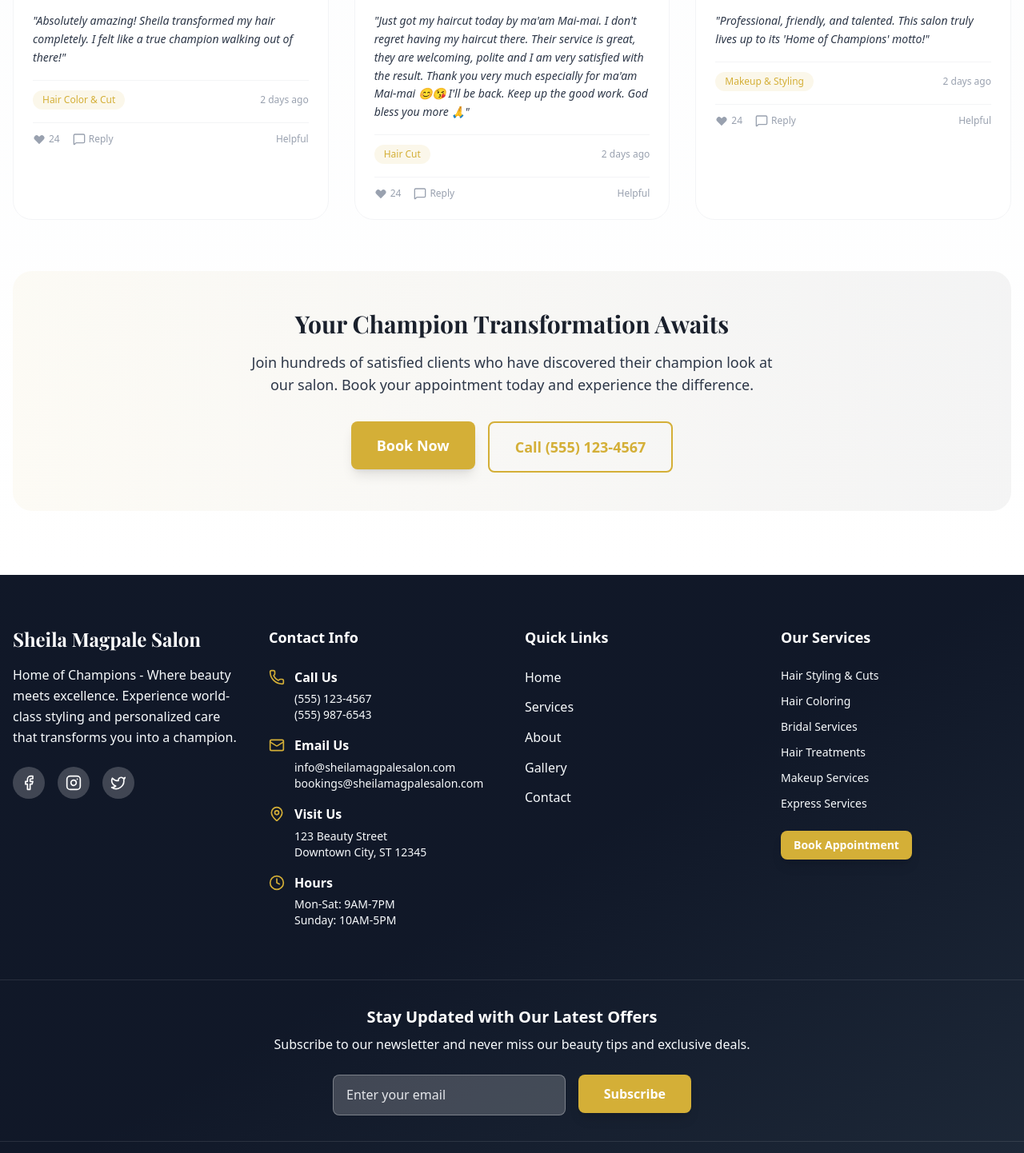
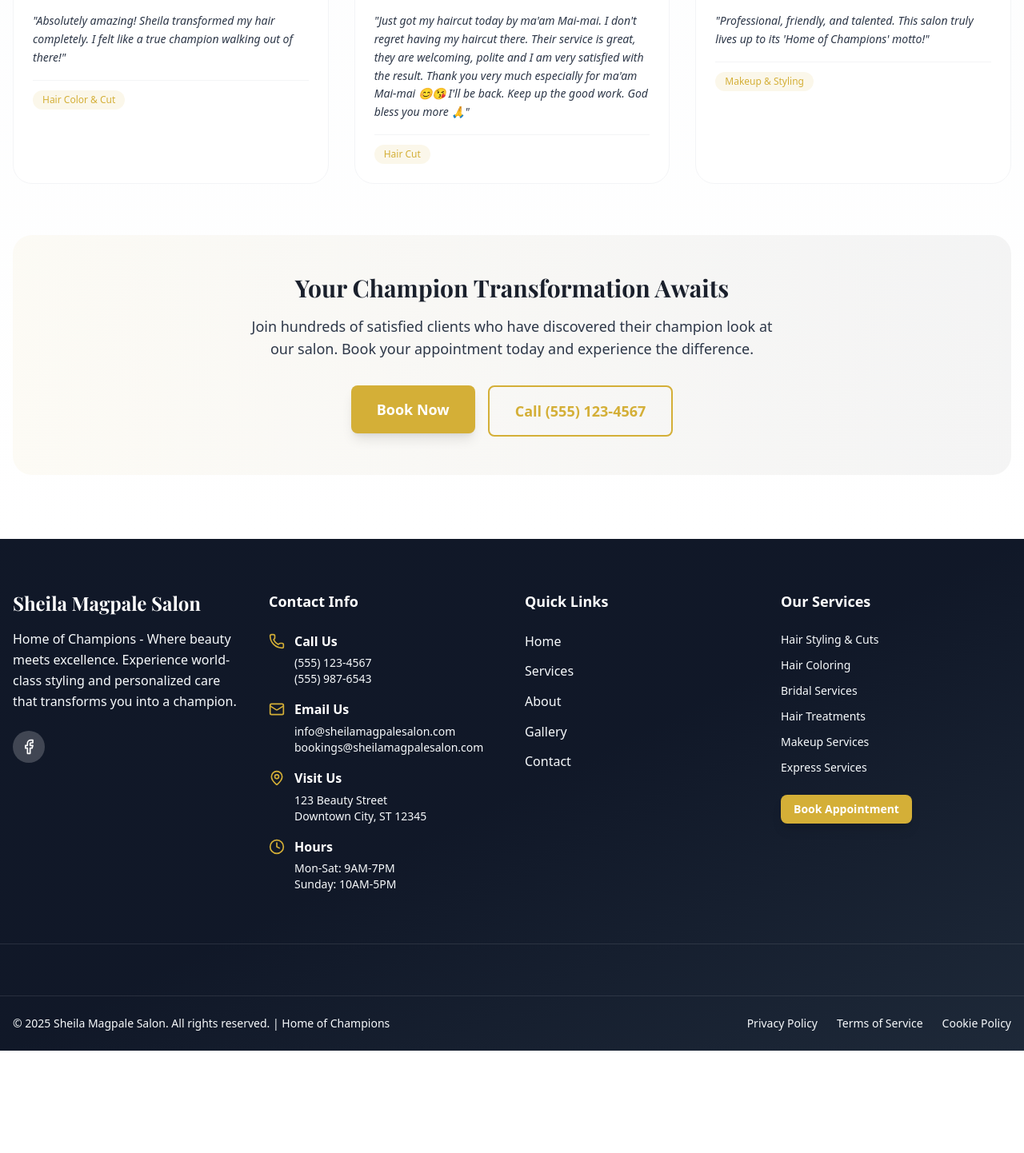
Before and after one commit to KlienGumapac/salon, a Next.js app: page / in a window 1280 px wide. Shown: the part 8128-9570 px from the top of the page at 80% size. After the commit the page ends 9442 px from the top, so only its background shows below. Built offline with nearby package versions, Linux system fonts and the light colour scheme; a web font is replaced by a local one.

Commit message:
revise ui

```diff
--- a/src/components/layout/Footer.tsx
+++ b/src/components/layout/Footer.tsx
@@ -48,8 +48,6 @@ const Footer = () => {
 
   const socialLinks = [
     { icon: Facebook, href: "#", label: "Facebook" },
-    { icon: Instagram, href: "#", label: "Instagram" },
-    { icon: Twitter, href: "#", label: "Twitter" },
   ]
 
   return (
@@ -154,26 +152,7 @@ const Footer = () => {
         whileInView="animate"
         viewport={{ once: true }}
       >
-        <div className="container mx-auto px-4">
-          <div className="text-center">
-            <h4 className="text-xl font-semibold text-white mb-2">
-              Stay Updated with Our Latest Offers
-            </h4>
-                         <p className="text-gray-100 mb-6 font-medium">
-               Subscribe to our newsletter and never miss our beauty tips and exclusive deals.
-             </p>
-            <div className="flex flex-col sm:flex-row gap-4 max-w-md mx-auto">
-                             <input
-                 type="email"
-                 placeholder="Enter your email"
-                 className="flex-1 px-4 py-3 rounded-lg bg-white/20 border border-white/30 text-white placeholder-gray-200 focus:outline-none focus:ring-2 focus:ring-primary focus:border-transparent focus:bg-white/30"
-               />
-              <Button className="px-8">
-                Subscribe
-              </Button>
-            </div>
-          </div>
-        </div>
+
       </motion.div>
 
       {/* Bottom Bar */}
--- a/src/components/layout/Header.tsx
+++ b/src/components/layout/Header.tsx
@@ -56,9 +56,6 @@ const Header = () => {
             ? "bg-white/95 backdrop-blur-md shadow-lg"
             : "bg-white"
         )}
-        initial={{ y: -100 }}
-        animate={{ y: 0 }}
-        transition={{ duration: 0.6 }}
       >
         <div className="container mx-auto px-4">
           <div className="flex items-center justify-between h-20">
--- a/src/components/sections/Contact.tsx
+++ b/src/components/sections/Contact.tsx
@@ -523,25 +523,9 @@ const Contact = () => {
                       <span className="inline-flex items-center px-3 py-1 bg-primary/10 text-primary text-xs rounded-full font-medium">
                         {testimonial.service}
                       </span>
-                      <span className="text-xs text-gray-400">2 days ago</span>
                     </div>
 
-                    {/* Like/Heart interaction */}
-                    <div className="flex items-center justify-between mt-4 pt-3 border-t border-gray-100">
-                      <div className="flex items-center gap-4">
-                        <button className="flex items-center gap-1 text-gray-400 hover:text-red-500 transition-colors duration-200">
-                          <svg className="w-4 h-4" fill="currentColor" viewBox="0 0 20 20">
-                            <path fillRule="evenodd" d="M3.172 5.172a4 4 0 015.656 0L10 6.343l1.172-1.171a4 4 0 115.656 5.656L10 17.657l-6.828-6.829a4 4 0 010-5.656z" clipRule="evenodd" />
-                          </svg>
-                          <span className="text-xs">24</span>
-                        </button>
-                        <button className="flex items-center gap-1 text-gray-400 hover:text-primary transition-colors duration-200">
-                          <MessageSquare className="w-4 h-4" />
-                          <span className="text-xs">Reply</span>
-                        </button>
-                      </div>
-                      <span className="text-xs text-gray-400">Helpful</span>
-                    </div>
+
                   </div>
 
                   {/* Bottom accent line */}
```
